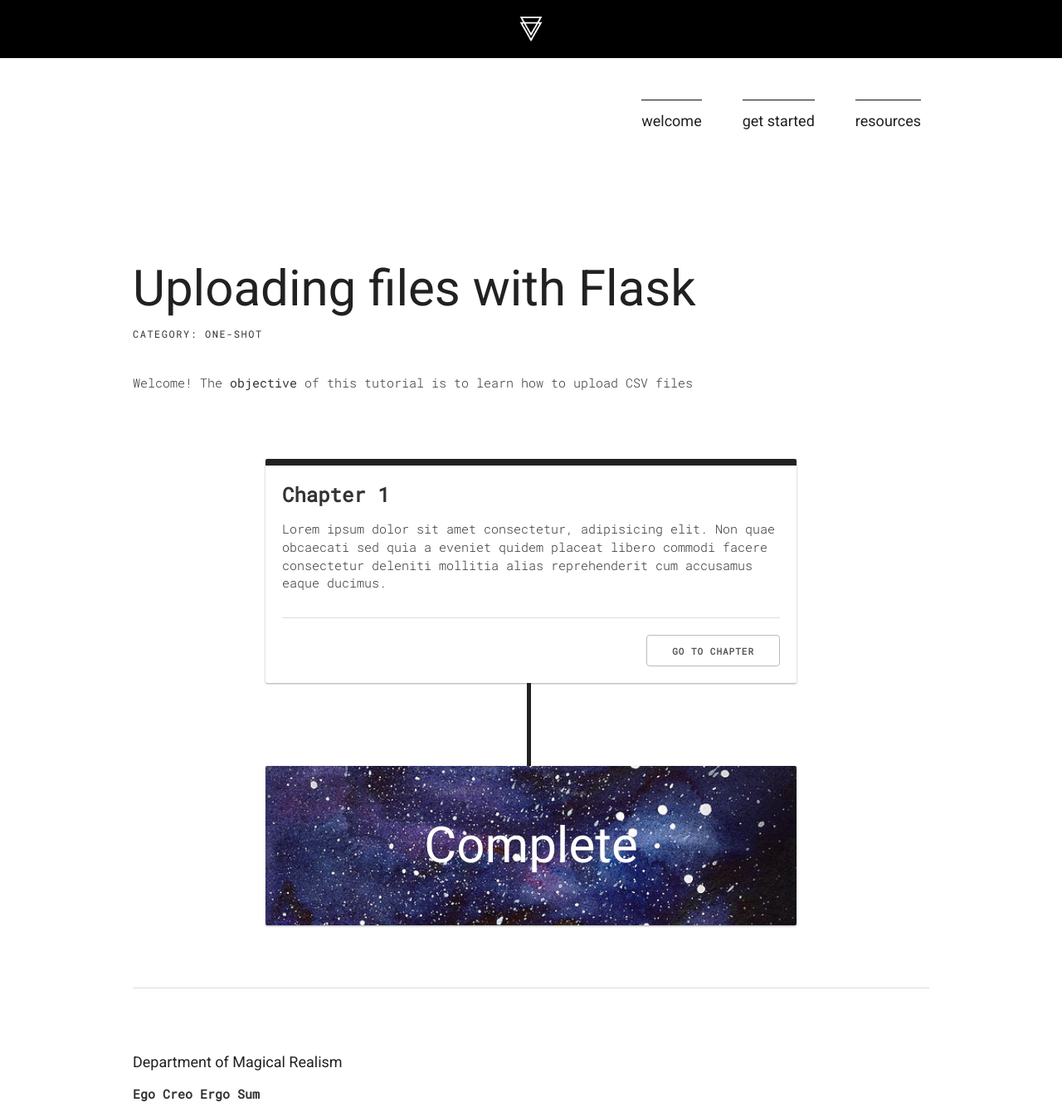
After one commit to josue-acosta/flask, a Flask app: page /article-03/welcome in a window 1280 px wide. The commit adds this page. Shown: the whole page at 83% size. Run offline with Flask 2, Linux system fonts and the light colour scheme; some web fonts are replaced.

Commit message:
basic file upload

```diff
--- a/app/__init__.py
+++ b/app/__init__.py
@@ -10,6 +10,8 @@ from app import routes_website
 # register blueprints
 from app.article_01.views import article_01_blueprint
 from app.article_02.views import article_02_blueprint
+from app.article_03.views import article_03_blueprint
 
 app.register_blueprint(article_01_blueprint, url_prefix='/article-01')
 app.register_blueprint(article_02_blueprint, url_prefix='/article-02')
+app.register_blueprint(article_03_blueprint, url_prefix='/article-03')
--- /dev/null
+++ b/app/article_03/__init__.py
@@ -0,0 +1,2 @@
+# No content
+# We need this file just to make this folder a python module
--- /dev/null
+++ b/app/article_03/templates/article-03/welcome.html
@@ -0,0 +1,63 @@
+{% extends "templates/article-template.html" %}
+
+{% block navigation %}
+{{super()}}
+<section>
+	<nav class="navigation util-margin-top-30">
+		<ul class="navigation__menu-list">
+			<li>
+				<a href="{{ url_for('article_03.welcome') }}">
+					<div class="navigation--title">welcome</div>
+				</a>
+			</li>
+			<li>
+				<a href="{{ url_for('article_03.chapter_01') }}">
+					<div class="navigation--title">get started</div>
+				</a>
+			</li>
+			<li>
+				<a href="{{ url_for('article_03.resource') }}">
+					<div class="navigation--title">resources</div>
+				</a>
+			</li>
+		</ul>
+	</nav>
+</section>
+{% endblock %}
+
+{% block page %}
+<section class="page-header">
+	<h1>Uploading files with Flask</h1>
+
+	<div class="overline">Category: one-shot</div>
+
+	<p class="objective-paragraph">Welcome! The <strong>objective</strong> of this tutorial is to learn how to upload CSV files</p>
+</section>
+
+<div class="card card--course util-margin-top-30">
+	<div class="card__title">
+		<div class="card__title--main">Chapter 1</div>
+	</div>
+
+	<div class="card__content">
+		<p>Lorem ipsum dolor sit amet consectetur, adipisicing elit. Non quae obcaecati sed quia a eveniet quidem placeat libero commodi facere consectetur deleniti mollitia alias reprehenderit cum accusamus eaque ducimus.</p>
+	</div>
+
+	<div class="card__button">
+		<a class="button" href="{{ url_for('article_03.chapter_01') }}">go to chapter</a>
+	</div>
+</div>
+
+<div class="card--course__connector">
+	<div></div>
+	<div></div>
+</div>
+
+<div class="card card--course card--course__success">
+	<div class="card__title">
+		<div class="card__title--main h1">Complete</div>
+	</div>
+</div>
+
+<hr />
+{% endblock %}
--- /dev/null
+++ b/app/article_03/views.py
@@ -0,0 +1,24 @@
+from flask import render_template, Blueprint, request
+from app import app
+
+from app.article_03.models import *
+
+article_03_blueprint = Blueprint("article_03", __name__, template_folder='templates')
+
+@article_03_blueprint.route('/welcome')
+def welcome():
+	return render_template("/article-03/welcome.html")
+
+
+@article_03_blueprint.route('/chapter-01', methods=["GET", "POST"])
+def chapter_01():
+	if request.method  == "POST":
+		if request.files:
+			upload_file(request.files["upload-form"])
+
+	return render_template("/article-03/chapter-01.html")
+
+
+@article_03_blueprint.route('/resource')
+def resource():
+	return render_template("/article-03/resource.html")
--- a/app/templates/templates/master-template.html
+++ b/app/templates/templates/master-template.html
@@ -23,8 +23,8 @@
 
 	<div class="body__container">
 		<footer>
-			<h6>Department of Magical Realism</h6>
-			<p><em>Ego Creo Ergo Sum</em></p>
+			<p class="h5">Department of Magical Realism</p>
+			<p class="sub-h6">Ego Creo Ergo Sum</p>
 		</footer>
 	</div>
 
--- a/configuration.py
+++ b/configuration.py
@@ -8,6 +8,8 @@ class BaseConfig(object):
 		"db": "test",
 		"host": "mongodb+srv://admin:adminPassword001@curriculum-edcoy.mongodb.net/test?ssl=true&ssl_cert_reqs=CERT_NONE&retryWrites=true&w=majority"
 	}
+	UPLOAD_FILES = "/Users/josueacosta/Documents/education/divisions/web-development/python/flask-base/app/static/uploads"
+	ALLOWED_IMAGE_EXTENSIONS = ["JPEG", "JPG", "PNG", "GIF", "CSV", "JSON"]
 
 class ProductionConfig(BaseConfig):
 	'''Production config class'''
```
Also changed, not shown: app/article_02/views.py (+4 -4 lines), app/article_03/models.py (added, +31 -0 lines), app/article_03/templates/article-03/chapter-01.html (added, +38 -0 lines), app/article_03/templates/article-03/file-uploaded.html (added, +30 -0 lines), app/article_03/templates/article-03/resource.html (added, +30 -0 lines), app/templates/website/index.html (+19 -0 lines), app/article_02/templates/article-02/chapter-01.html (renamed from app/article_02/templates/chapter-01.html), app/article_02/templates/article-02/data.json (renamed from app/article_02/templates/data.json), app/article_02/templates/article-02/form_data.json (renamed from app/article_02/templates/form_data.json), app/article_02/templates/article-02/resource.html (renamed from app/article_02/templates/resource.html), app/article_02/templates/article-02/welcome.html (renamed from app/article_02/templates/welcome.html), app/static/uploads/dan-pogrebny-portreit-sci-fi-10-fin.jpg (added).
